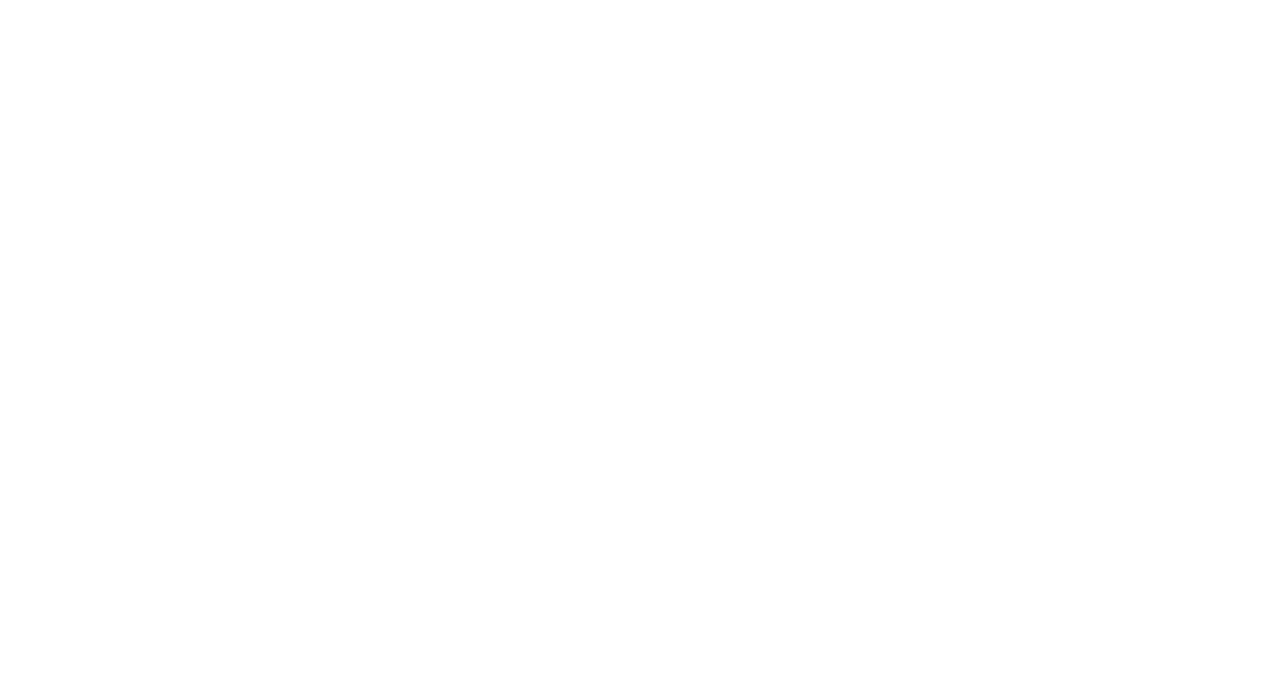
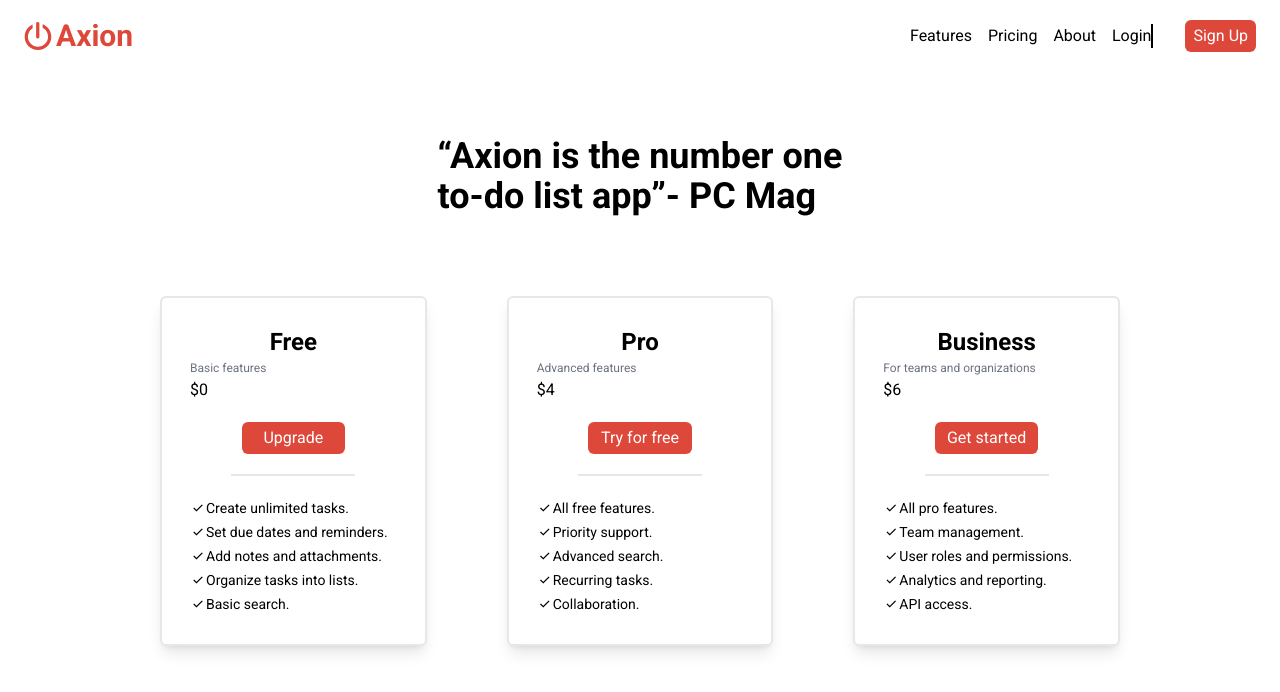
Before and after one commit to madaraw/axion, a Nuxt app: page /pricing in a window 1280 px wide. Before the commit this address had no page. Shown: the top 692 px of the page. Built offline with nearby package versions, Linux system fonts and the light colour scheme.

Commit message:
Catch up

```diff
--- a/assets/css/tailwind.css
+++ b/assets/css/tailwind.css
@@ -2,3 +2,17 @@
 @tailwind base;
 @tailwind components;
 @tailwind utilities;
+
+body {
+  font-family: "Roboto", sans-serif;
+}
+
+@layer components {
+  .btn {
+    @apply bg-[#DE483A] px-2 py-1 text-white rounded-md;
+  }
+
+  .card {
+    @apply bg-white rounded-md shadow-lg border-2;
+  }
+}
--- /dev/null
+++ b/components/HomePage/Navbar.vue
@@ -0,0 +1,45 @@
+<template>
+  <nav class="w-full grid grid-flow-col px-6 min-h-[72px] items-center bg-white">
+    <div>
+      <NuxtLink to="/">
+        <div class="flex items-center text-[#DE483A]">
+          <div class="mr-1">
+            <svg height="28" width="28" version="1.1" id="Capa_1" xmlns="http://www.w3.org/2000/svg"
+              xmlns:xlink="http://www.w3.org/1999/xlink" viewBox="0 0 30.143 30.143" xml:space="preserve" fill="#000000">
+              <g id="SVGRepo_bgCarrier" stroke-width="0"></g>
+              <g id="SVGRepo_tracerCarrier" stroke-linecap="round" stroke-linejoin="round"></g>
+              <g id="SVGRepo_iconCarrier">
+                <g>
+                  <path style="fill:#DE483A;"
+                    d="M20.034,2.357v3.824c3.482,1.798,5.869,5.427,5.869,9.619c0,5.98-4.848,10.83-10.828,10.83 c-5.982,0-10.832-4.85-10.832-10.83c0-3.844,2.012-7.215,5.029-9.136V2.689C4.245,4.918,0.731,9.945,0.731,15.801 c0,7.921,6.42,14.342,14.34,14.342c7.924,0,14.342-6.421,14.342-14.342C29.412,9.624,25.501,4.379,20.034,2.357z">
+                  </path>
+                  <path style="fill:#DE483A;"
+                    d="M14.795,17.652c1.576,0,1.736-0.931,1.736-2.076V2.08c0-1.148-0.16-2.08-1.736-2.08 c-1.57,0-1.732,0.932-1.732,2.08v13.496C13.062,16.722,13.225,17.652,14.795,17.652z">
+                  </path>
+                </g>
+              </g>
+            </svg>
+          </div>
+          <p class="text-3xl font-semibold">Axion</p>
+        </div>
+      </NuxtLink>
+    </div>
+    <div class="w-full flex items-center justify-end space-x-4">
+      <ul class="flex items-center justify-end space-x-4">
+        <li>
+          <NuxtLink to="/features">Features</NuxtLink>
+        </li>
+        <li>
+          <NuxtLink to="/pricing">Pricing</NuxtLink>
+        </li>
+        <li>
+          <NuxtLink to="/about">About</NuxtLink>
+        </li>
+      </ul>
+      <div class="flex items-center justify-center space-x-8">
+        <NuxtLink to="/login" class="b border-r-2 border-black">Login</NuxtLink>
+        <button class="btn">Sign Up</button>
+      </div>
+    </div>
+  </nav>
+</template>
--- /dev/null
+++ b/components/HomePage/PricingCard.vue
@@ -0,0 +1,21 @@
+<template>
+    <div class="card grid grid-cols-1 gap-5 p-7">
+        <div class="space-y-0.5">
+            <h2 class="font-semibold text-2xl text-center">{{ title }}</h2>
+            <p class="text-xs text-gray-500">{{ description }}</p>
+            <p class="">{{ price }}</p>
+        </div>
+        <button class="btn w-1/2 mx-auto">{{ callToAction }}</button>
+        <div class="w-3/5 border-b-2 mx-auto"></div>
+        <ul class="text-sm">
+            <li class="flex justify-start items-center" v-for="feature in features" :key="feature"><span
+                    class="material-symbols-outlined text-base">
+                    done
+                </span>{{ feature }}</li>
+        </ul>
+    </div>
+</template>
+
+<script setup>
+    const { title, price, features, description, callToAction } = defineProps(['title', 'price', 'features', 'description', 'callToAction'])
+</script>
--- /dev/null
+++ b/components/Navbar.vue
@@ -0,0 +1,10 @@
+<template>
+    <nav class="h-11 bg-[#db4c3f] box-border">
+
+    </nav>
+</template>
+
+<script>
+</script>
+
+<style scoped></style>
--- /dev/null
+++ b/layouts/default.vue
@@ -0,0 +1,6 @@
+<template>
+  <div>
+    <Navbar />
+    <slot />
+  </div>
+</template>
--- /dev/null
+++ b/layouts/home-page.vue
@@ -0,0 +1,6 @@
+<template>
+  <div>
+    <HomePageNavbar />
+    <slot />
+  </div>
+</template>
--- a/nuxt.config.ts
+++ b/nuxt.config.ts
@@ -1,8 +1,25 @@
 // https://nuxt.com/docs/api/configuration/nuxt-config
 export default defineNuxtConfig({
   modules: ["@nuxtjs/tailwindcss"],
-  tailwindcss: {
-    cssPath: "~/assets/css/tailwind.css",
-    configPath: "tailwind.config",
+  runtimeConfig: {
+    BACK4APP_ID: process.env.BACK4APP_ID,
+    BACK4APP_REST_KEY: process.env.BACK4APP_REST_KEY,
+  },
+  components: [
+    {
+      path: "~/components/HomePage",
+      prefix: "HomePage",
+    },
+    "~/components/",
+  ],
+  app: {
+    head: {
+      link: [
+        {
+          rel: "stylesheet",
+          href: "https://fonts.googleapis.com/css2?family=Material+Symbols+Outlined:opsz,wght,FILL,GRAD@20..48,100..700,0..1,-50..200",
+        },
+      ],
+    },
   },
 });
--- /dev/null
+++ b/pages/dash/index.vue
@@ -0,0 +1,10 @@
+<template>
+    <div>
+
+    </div>
+</template>
+
+<script>
+</script>
+
+<style scoped></style>
--- a/pages/index.vue
+++ b/pages/index.vue
@@ -1,5 +1,29 @@
 <template>
-  <div>
-    <h1>Index</h1>
+  <div class="space-y-10 bg-gradient-to-b from-white to-[#FFEBDC]">
+    <section class="text-center mt-36 flex flex-col justify-center items-center">
+      <h1 class="text-4xl font-bold">Organize your<br>
+        work and life, finally.</h1>
+      <h2 class="w-1/3 text-l mt-1">Become focused, organized, and calm with Todoist. The world's #1 task manager and
+        to-do list app.</h2>
+      <button class="btn mt-2">Start for free</button>
+    </section>
+    <section class="container p-10 grid grid-cols-2">
+      <div>
+        <h2>Effortless Task Creation and Organization</h2>
+        <p>Axion makes it easy to create, categorize, and prioritize tasks. Whether you're working on personal projects or
+          collaborating with a team, you can quickly add tasks, set due dates, assign them to team members, and add
+          relevant tags. With drag-and-drop functionality, you can effortlessly organize your tasks into projects,
+          subtasks, and task lists, creating a clear roadmap for success.</p>
+      </div>
+      <div></div>
+    </section>
   </div>
 </template>
+
+<script setup>
+  definePageMeta({
+    layout: "home-page",
+  });
+
+
+</script>
--- /dev/null
+++ b/pages/pricing.vue
@@ -0,0 +1,59 @@
+<template>
+    <div class="container space-y-10">
+        <section class="mt-16 flex justify-center items-center">
+            <h1 class="text-4xl font-bold">“Axion is the number one<br> to-do list app”- PC Mag</h1>
+        </section>
+        <section class="p-10 mt-10 grid grid-cols-3 gap-20 px-40">
+            <HomePagePricingCard v-for="pricing in pricingCards" :title="pricing.title" :description="pricing.description"
+                :price="pricing.price" :callToAction="pricing.callToAction" :features="pricing.features" />
+        </section>
+        <section></section>
+    </div>
+</template>
+
+<script setup>
+    definePageMeta({
+        layout: "home-page",
+    });
+    const pricingCards = [
+        {
+            title: "Free",
+            description: "Basic features",
+            price: "$0",
+            callToAction: "Upgrade",
+            features: [
+                "Create unlimited tasks.",
+                "Set due dates and reminders.",
+                "Add notes and attachments.",
+                "Organize tasks into lists.",
+                "Basic search."
+            ]
+        },
+        {
+            title: "Pro",
+            description: "Advanced features",
+            price: "$4",
+            callToAction: "Try for free",
+            features: [
+                "All free features.",
+                "Priority support.",
+                "Advanced search.",
+                "Recurring tasks.",
+                "Collaboration."
+            ]
+        },
+        {
+            title: "Business",
+            description: "For teams and organizations",
+            price: "$6",
+            callToAction: "Get started",
+            features: [
+                "All pro features.",
+                "Team management.",
+                "User roles and permissions.",
+                "Analytics and reporting.",
+                "API access."
+            ]
+        }
+    ];
+</script>
--- a/tailwind.config.js
+++ /dev/null
@@ -1,13 +0,0 @@
-const { fontFamily } = require('tailwindcss/defaultTheme')
-
-module.exports = {
-    content: [],
-    theme: {
-        extend: {
-            fontFamily: {
-                sans: ['Roboto'],
-            },
-        },
-    },
-    plugins: [],
-}
```
Also changed, not shown: 1 other file (tests, documents, lock files or other folders).
